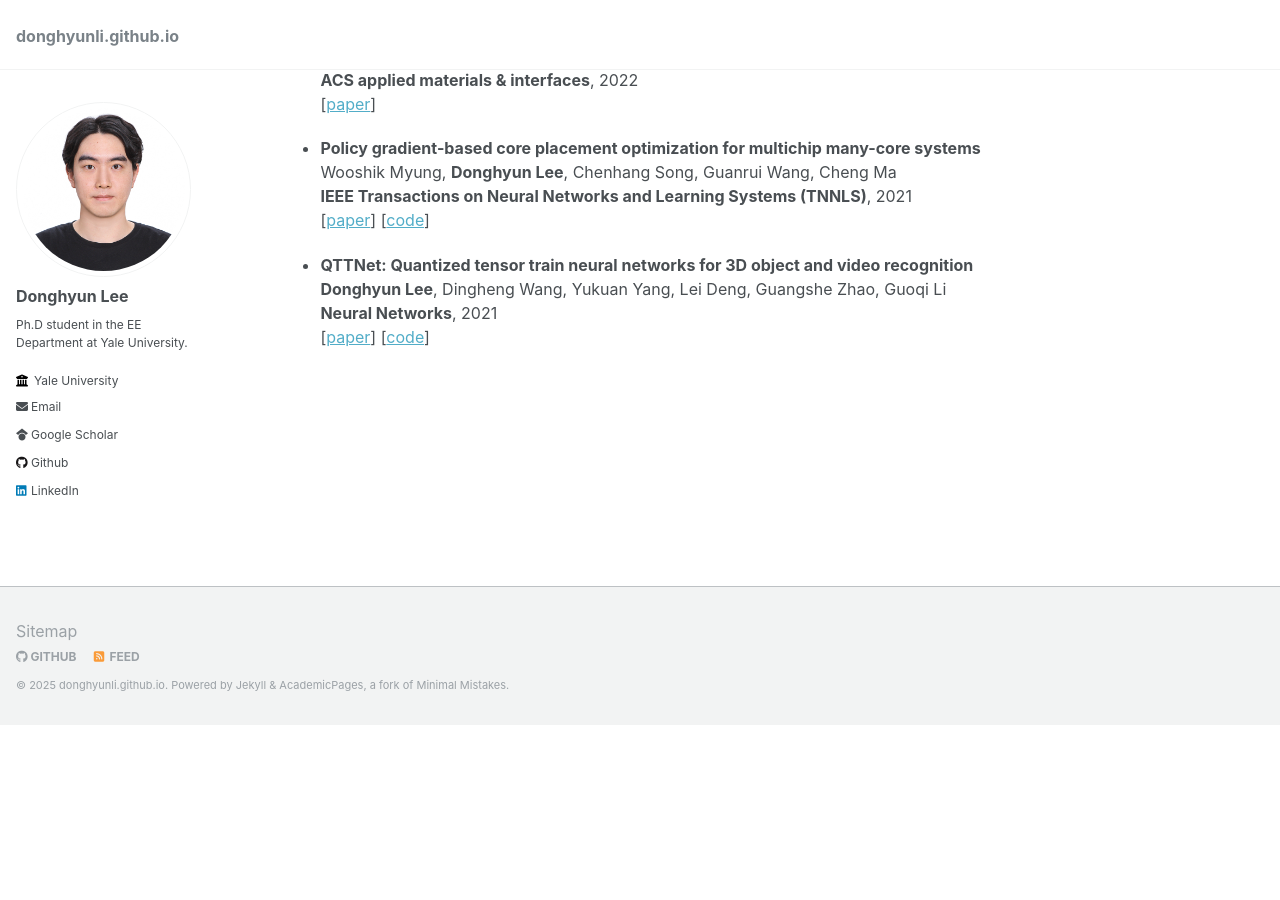
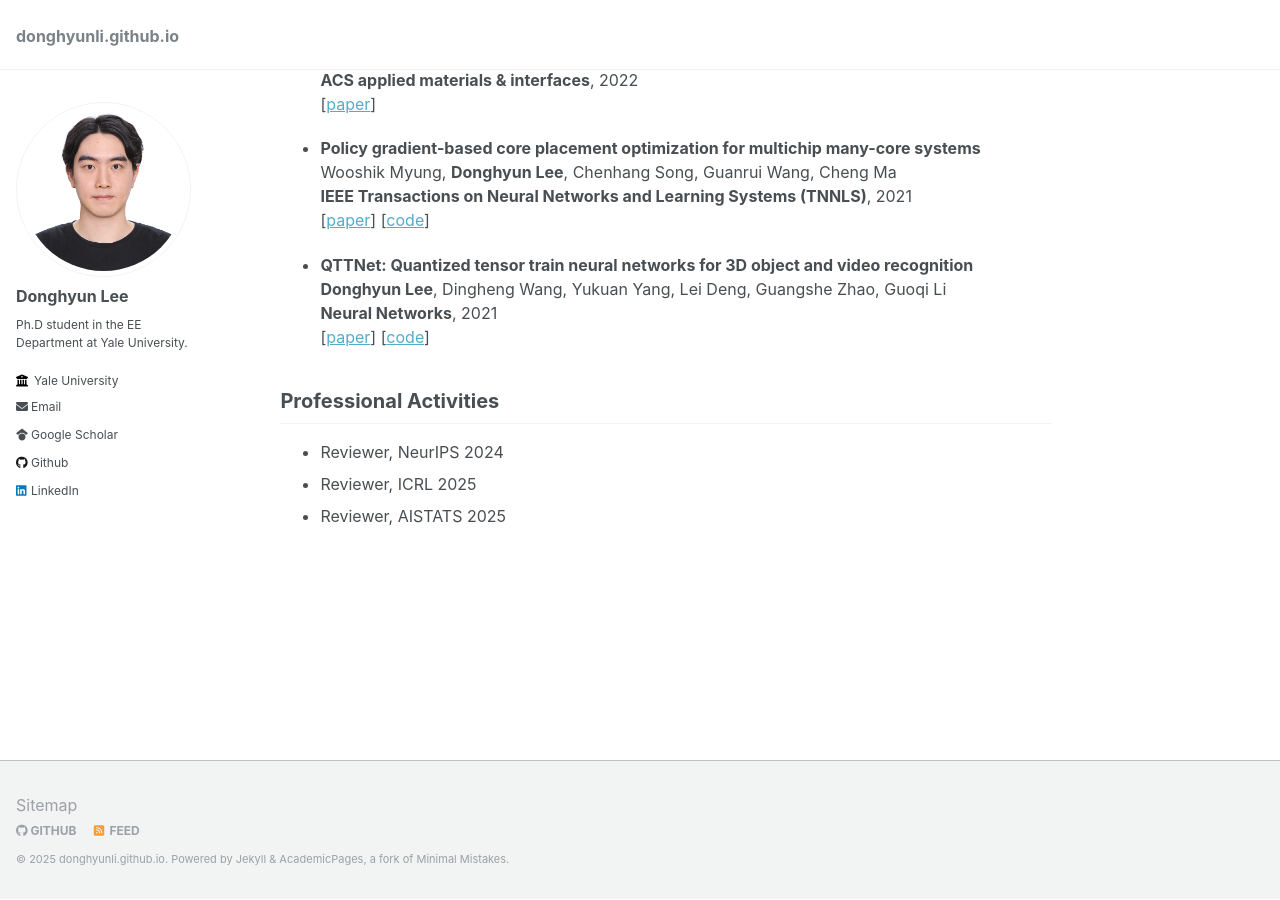
Before and after one commit to donghyunli/donghyunli.github.io, a Jekyll site: the page built from _pages/about.md, in a window 1280 px wide and 900 px high, scrolled down 2257 px. Built offline with Jekyll 4.4.1, drawn with Linux system fonts in a browser that asks for light colours; before the commit the page ends 2983 px from its top, so only the background shows below that.

Commit message:
update professional activities

```diff
--- a/_pages/about.md
+++ b/_pages/about.md
@@ -95,3 +95,10 @@ Wooshik Myung, **Donghyun Lee**, Chenhang Song, Guanrui Wang, Cheng Ma\\
 **Donghyun Lee**, Dingheng Wang, Yukuan Yang, Lei Deng, Guangshe Zhao, Guoqi Li\\
 **Neural Networks**, 2021\\
 [[paper](https://www.sciencedirect.com/science/article/pii/S0893608021002306)] [[code](https://github.com/donghyunli/QTTNet)]
+
+
+
+## Professional Activities
+- Reviewer, NeurIPS 2024
+- Reviewer, ICRL 2025
+- Reviewer, AISTATS 2025
```
